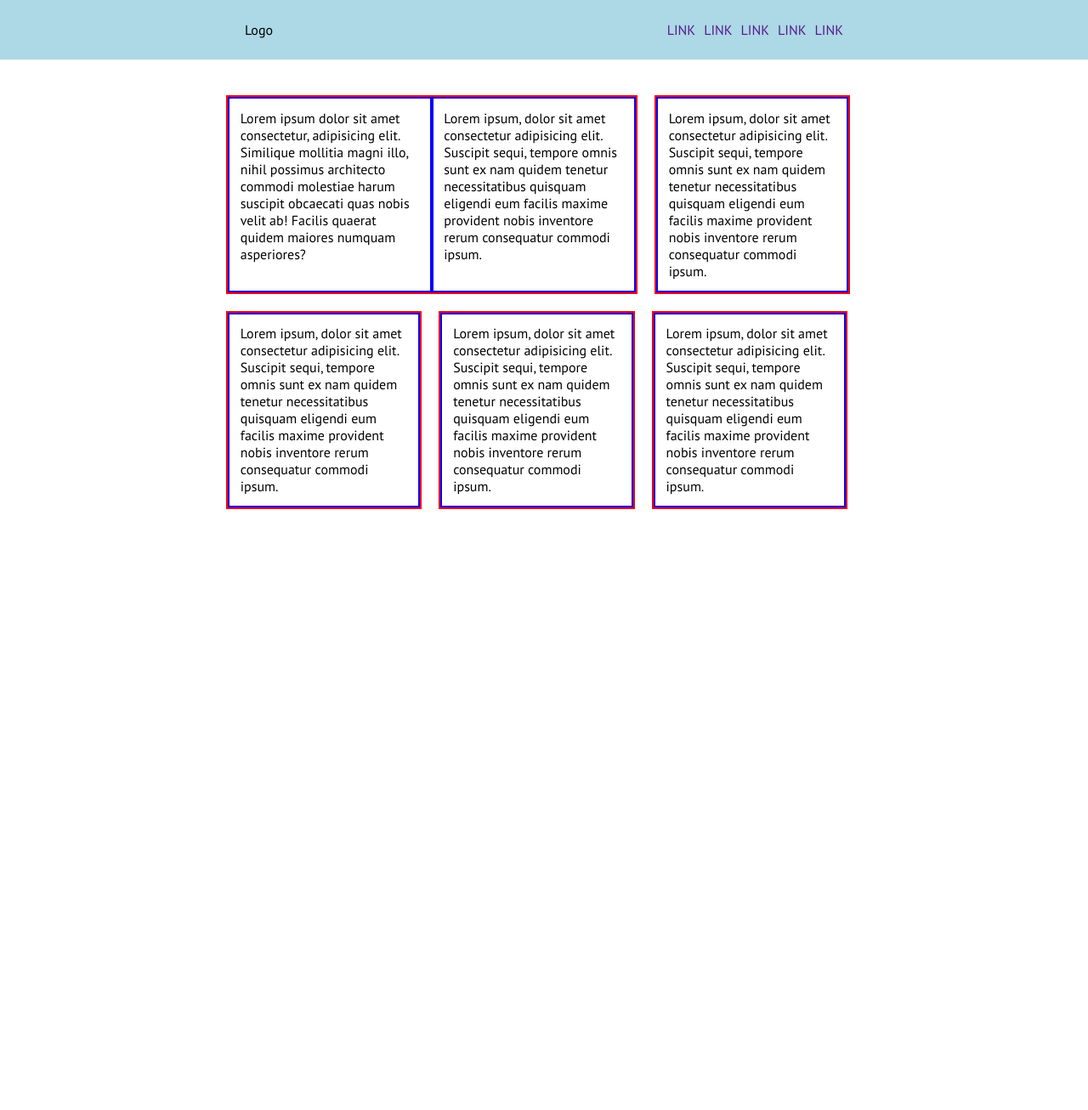
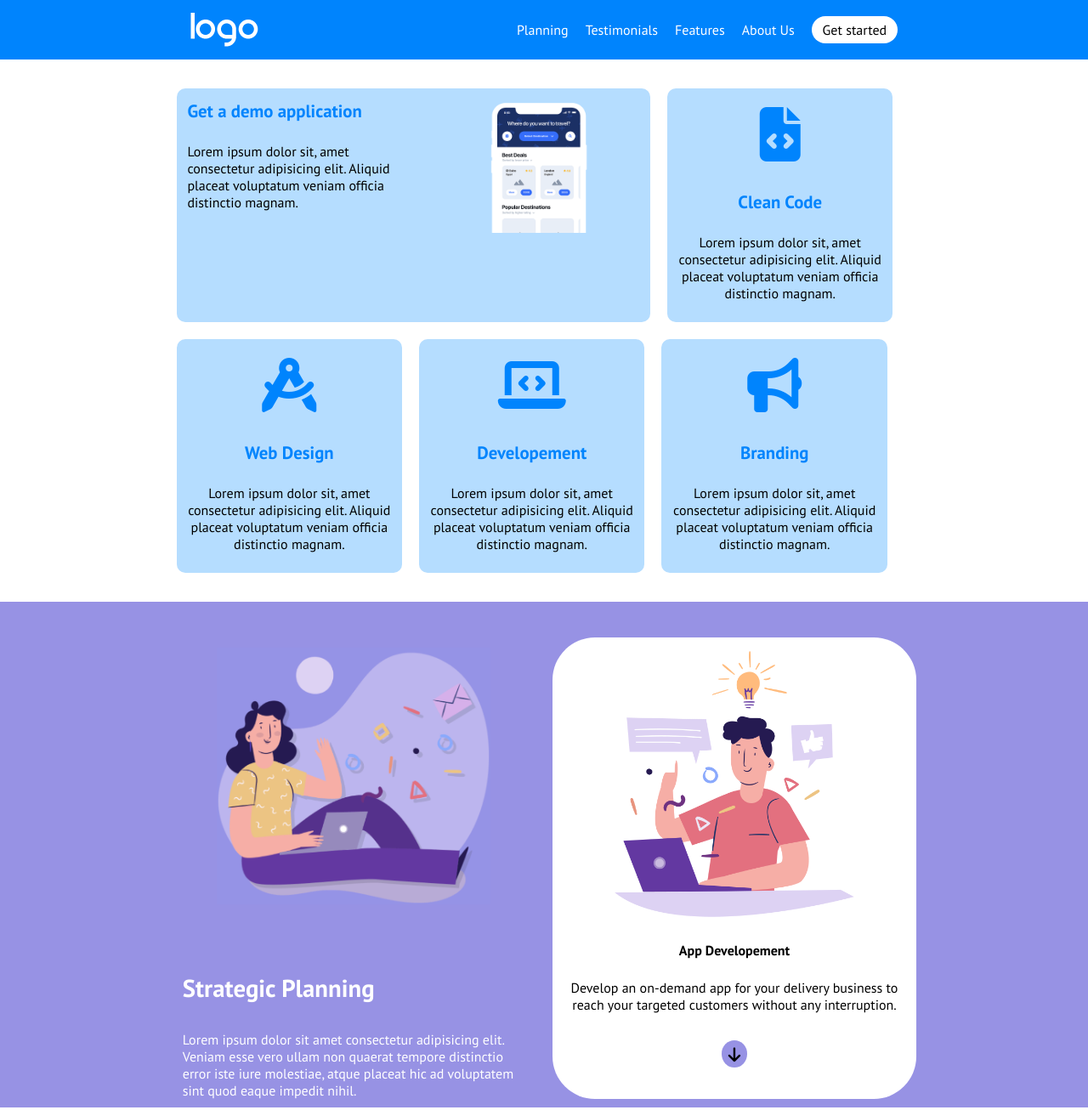
Before and after one commit to Giadagenovesi/htmlcss-responsive-layout, a plain HTML site: page index.html in a window 1280 px wide. Shown: the top 1306 px of the page at 85% size. Before the commit the page ends 800 px from the top, so only its background shows below. Drawn offline with Linux system fonts and the light colour scheme.

Commit message:
Completed planning section started testimonial

```diff
--- a/css/responsive.css
+++ b/css/responsive.css
@@ -3,20 +3,17 @@
     /* Features section */
     .col-large {
         width: 63%;
-        margin: 10px;
     }
     .col-thin {
         width: 30%;
-        margin: 10px;
     }
-
 }
 
 /* Desktop Version */
 @media screen and (min-width: 992px) {
     /* Header */
     .header-container {
-        width: 60%;
+        width: 70%;
         margin: 0 auto;
     }
     .hamburger {
@@ -26,15 +23,18 @@
         display: flex;
     }
     /* Features section */
-    .features {
-        padding: 2rem 0;
-    }
+
     .container {
-        width: 60%;
+        width: 70%;
         margin: 0 auto;
     }
     .col-large {
         display: flex;
+    }
+    /* Planning section */
+
+    .planning .col {
+        width:calc((100% /2) - (40px /2) );
     }
 }
 /* Large Desktop Version */
--- a/css/style.css
+++ b/css/style.css
@@ -7,6 +7,11 @@
 img {
     max-width: 100%;
 }
+a {
+    text-decoration: none;
+    color: white;
+}
+
 
 /* STYLE */
 body {
@@ -20,25 +25,30 @@ body {
     flex-wrap: wrap;
 }
 .col {
+    margin: 10px;
+    border-radius: 10px;
     /* Debug */
-    border: 2px solid red;
+    /* border: 2px solid red; */
 }
 .card {
-    padding: .8rem;
+    padding: .8rem .8rem 0;
      /* Debug */
-     border: 2px solid blue;
+     /* border: 2px solid blue; */
 }
 
 /* Common */
 .container {
     width: 100%;
 }
+.text-center {
+    text-align: center;
+}
 
 /* HEADER */
 header {
     height: 70px;
-    /* Debug */
-    background-color: lightblue;
+    background-color:#0084FD;
+    color: white;
 }
 .header-container {
     display: flex;
@@ -50,11 +60,87 @@ header {
 .menu-nav {
     display: flex;
 }
-.menu-nav a {
-    text-decoration: none;
-}
 .menu-nav ul {
     list-style-type: none;
-    gap: 10px;
+    gap: 20px;
     display: none;
 }
+#btn-nav {
+    background-color: white;
+    color: black;
+    padding: .4rem .8rem;
+    border-radius: 1rem;
+}
+.icon {
+    color:#0084FD;
+    font-size: 4rem;
+    margin-bottom: 1.5rem;
+}
+.features h4 {
+    font-size: 1.3rem;
+    margin-bottom: 1.5rem;
+}
+.features p {
+    margin-bottom: 1.5rem;
+}
+
+/* MAIN */
+/* Features Section */
+.features {
+    padding: 1.5rem .5rem;
+}
+.features .col {
+    background-color: #B5DDFF;
+}
+.features img {
+    width: 60%;
+    display: block;
+    vertical-align: baseline;
+    margin: 0 auto;
+}
+.features h4 {
+    color: #0084FD;
+}
+/* Planning Section*/
+.planning {
+    background-color:#9792E4;
+    padding-top: 2rem;
+    color: white;
+}
+.planning img {
+    width: 80%;
+    display: block;
+    margin: 0 auto;
+}
+.strategic h3 {
+    font-size: 1.8rem;
+    margin: 5rem 0 2rem;
+}
+.developement {
+    background-color: white;
+    color: black;
+    border-radius: 50px;
+    text-align: center;
+}
+.developement i {
+    background-color: #9792E4;
+    padding: .4rem .5rem;
+    border-radius: 50%;
+    text-align: center;
+}
+.developement h4 {
+    margin: 1.5rem 0;
+}
+.arrow {
+    font-size: 1.2rem;
+    margin:2rem ;
+    text-align: center;
+}
+/* Testimonial */
+.testimonial img {
+    display: block;
+    margin: 0 auto;
+    padding: 1rem;
+    width: 50%;
+    border-radius: 40%;
+}
--- a/index.html
+++ b/index.html
@@ -23,15 +23,28 @@
     <!-- HEADER -->
     <header>
         <div class="header-container">
-            <div class="logo"> Logo</div>
+            <img class="logo" src="img/logo.png" alt="logo image">
             <nav class="menu-nav" >
-                <div class="hamburger"> Menu </div>
+                <div class="hamburger">
+                    <i class="fa-solid fa-bars"></i>
+                </div>
                 <ul>
-                    <li><a href="">LINK</a></li>
-                    <li><a href="">LINK</a></li>
-                    <li><a href="">LINK</a></li>
-                    <li><a href="">LINK</a></li>
-                    <li><a href="">LINK</a></li>
+                    <li>
+                        <a href="">Planning</a>
+                    </li>
+                    <li>
+                        <a href="">Testimonials</a>
+
+                        </li>
+                    <li>
+                        <a href="">Features</a>
+                    </li>
+                    <li>
+                        <a href="">About Us</a>
+                    </li>
+                    <li>
+                        <a id="btn-nav" href="">Get started</a>
+                    </li>
                 </ul>
             </nav>
         </div>
@@ -45,39 +58,111 @@
             <div class="container">
                 <div class="row">
                     <div class="col col-large">
-                        <div class="card">Lorem ipsum dolor sit amet consectetur, adipisicing elit. Similique mollitia magni illo, nihil possimus architecto commodi molestiae harum suscipit obcaecati quas nobis velit ab! Facilis quaerat quidem maiores numquam asperiores?</div>
-                        <div class="card"> Lorem ipsum, dolor sit amet consectetur adipisicing elit. Suscipit sequi, tempore omnis sunt ex nam quidem tenetur necessitatibus quisquam eligendi eum facilis maxime provident nobis inventore rerum consequatur commodi ipsum.</div>
+                        <div class="card">
+                            <h4> Get a demo application</h4>
+                            <p>Lorem ipsum dolor sit, amet consectetur adipisicing elit. Aliquid placeat voluptatum veniam officia distinctio magnam.</p>
+                        </div>
+                        <div class="card">
+                            <img src="img/phone.png" alt="Phone image">
+                        </div>
                     </div>
                     <div class="col col-thin">
-                        <div class="card"> Lorem ipsum, dolor sit amet consectetur adipisicing elit. Suscipit sequi, tempore omnis sunt ex nam quidem tenetur necessitatibus quisquam eligendi eum facilis maxime provident nobis inventore rerum consequatur commodi ipsum.</div>
+                        <div class="card text-center ">
+                            <div class="icon">
+                                <i class="fa-solid fa-file-code"></i>
+                            </div>
+                            <h4>Clean Code</h4>
+                            <p>Lorem ipsum dolor sit, amet consectetur adipisicing elit. Aliquid placeat voluptatum veniam officia distinctio magnam.</p>
+                        </div>
                     </div>
                     <div class="col col-thin">
-                        <div class="card"> Lorem ipsum, dolor sit amet consectetur adipisicing elit. Suscipit sequi, tempore omnis sunt ex nam quidem tenetur necessitatibus quisquam eligendi eum facilis maxime provident nobis inventore rerum consequatur commodi ipsum.</div>
+                        <div class="card text-center ">
+                            <div class="icon">
+                                <i class="fa-solid fa-compass-drafting"></i>
+                            </div>
+                            <h4> Web Design</h4>
+                            <p>Lorem ipsum dolor sit, amet consectetur adipisicing elit. Aliquid placeat voluptatum veniam officia distinctio magnam.</p>
+                        </div>
+                    </div>
+                    <div class="col col-thin ">
+                        <div class="card text-center ">
+                            <div class="icon">
+                                <i class="fa-solid fa-laptop-code"></i>
+                            </div>
+                            <h4> Developement</h4>
+                            <p>Lorem ipsum dolor sit, amet consectetur adipisicing elit. Aliquid placeat voluptatum veniam officia distinctio magnam.</p>
+                        </div>
                     </div>
                     <div class="col col-thin">
-                        <div class="card"> Lorem ipsum, dolor sit amet consectetur adipisicing elit. Suscipit sequi, tempore omnis sunt ex nam quidem tenetur necessitatibus quisquam eligendi eum facilis maxime provident nobis inventore rerum consequatur commodi ipsum.</div>
+                        <div class="card text-center ">
+                            <div class="icon">
+                                <i class="fa-solid fa-bullhorn"></i>
                             </div>
-                    <div class="col col-thin">
-                        <div class="card"> Lorem ipsum, dolor sit amet consectetur adipisicing elit. Suscipit sequi, tempore omnis sunt ex nam quidem tenetur necessitatibus quisquam eligendi eum facilis maxime provident nobis inventore rerum consequatur commodi ipsum.</div>
+                            <h4> Branding</h4>
+                            <p>Lorem ipsum dolor sit, amet consectetur adipisicing elit. Aliquid placeat voluptatum veniam officia distinctio magnam.</p>
+                        </div>
+                    </div>
+                </div>
+            </div>
+        </section>
+        <!-- /Features section -->
+
+        <!-- Planning section -->
+        <section class="planning">
+            <div class="container">
+                <div class="row">
+                    <div class="col">
+                        <div class="card strategic">
+                            <img src="img/planning1.png" alt="">
+                            <h3>Strategic Planning</h3>
+                            <p> Lorem ipsum dolor sit amet consectetur adipisicing elit. Veniam esse vero ullam non quaerat tempore distinctio error iste iure molestiae, atque placeat hic ad voluptatem sint quod eaque impedit nihil.</p>
+                        </div>
+                    </div>
+                    <div class="col developement">
+                        <div class="card ">
+                            <img src="img/planning2.png" alt="">
+                            <h4>App Developement</h4>
+                            <p> Develop an on-demand app for your delivery business to reach your targeted customers without any interruption.</p>
+                            <div class="arrow">
+                                <i class="fa-solid fa-arrow-down"></i>
                             </div>
 
                         </div>
+                    </div>
+                </div>
+            </div>
 
-                <!-- <div class="row">
-                    <div class="col col-thin">
-                        <div class="card"> Lorem ipsum, dolor sit amet consectetur adipisicing elit. Suscipit sequi, tempore omnis sunt ex nam quidem tenetur necessitatibus quisquam eligendi eum facilis maxime provident nobis inventore rerum consequatur commodi ipsum.</div>
+        </section>
+        <!-- /Planning section -->
+
+        <!-- Testimonial section -->
+        <section class="testimonial">
+            <div class="container">
+                <div class="row">
+                    <div class="people card">
+                        <img src="img/testimonial1.jpg" alt="">
+                        <p></p>
+                        <p></p>
                     </div>
-                    <div class="col col-thin">
-                        <div class="card"> Lorem ipsum, dolor sit amet consectetur adipisicing elit. Suscipit sequi, tempore omnis sunt ex nam quidem tenetur necessitatibus quisquam eligendi eum facilis maxime provident nobis inventore rerum consequatur commodi ipsum.</div>
+                    <div class="people-card">
+                        <img src="img/testimonial2.jpg" alt="">
+                        <p></p>
+                        <p></p>
                     </div>
-                    <div class="col col-thin">
-                        <div class="card"> Lorem ipsum, dolor sit amet consectetur adipisicing elit. Suscipit sequi, tempore omnis sunt ex nam quidem tenetur necessitatibus quisquam eligendi eum facilis maxime provident nobis inventore rerum consequatur commodi ipsum.</div>
+                    <div class="people-card">
+                        <img src="img/testimonial3.jpg" alt="">
+                        <p></p>
+                        <p></p>
                     </div>
-                </div> -->
+                </div>
+
 
             </div>
+
         </section>
-        <!-- /Features section -->
+        <!-- /Testimonial section -->
+
+
 
     </main>
     <!-- /MAIN -->
```
Lines whose indentation alone changed are shown as unchanged.
